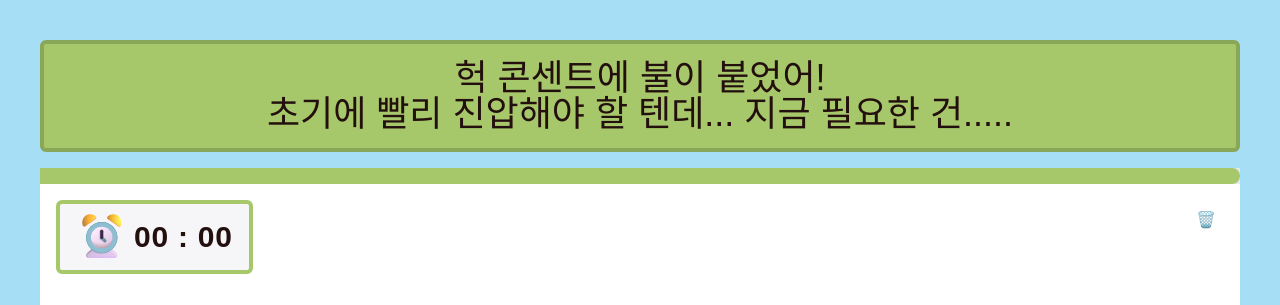
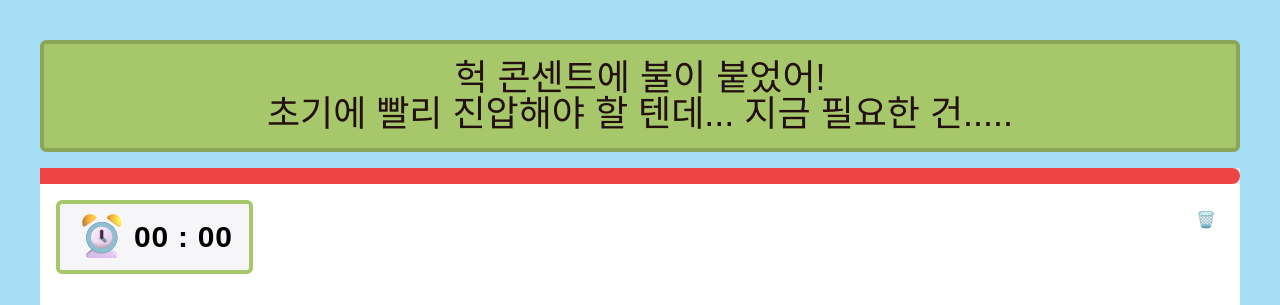
Before and after one commit to mysafedraw/Infra, a Next.js app in the folder frontend/: page /scenario/1/draw in a window 1280 px wide. Shown: the top 305 px of the page. Built offline with nearby package versions, Linux system fonts and the light colour scheme; no server answers; a web font is replaced by a local one.

Commit message:
fix: 새로고침 시 막대 타이머 유지하도록 수정

```diff
--- a/frontend/src/app/scenario/[id]/draw/components/DrawTimer/index.tsx
+++ b/frontend/src/app/scenario/[id]/draw/components/DrawTimer/index.tsx
@@ -1,41 +1,33 @@
 import { useCallback, useEffect, useMemo, useState } from 'react'
 import AlarmClockIcon from '/public/icons/alarm-clock.svg'
 
-const calculateProgress = (
-  endTime: number | null,
-  initialTime: number,
-): number => {
-  if (!endTime) return 100
-  const remaining = Math.max(0, endTime - Date.now())
-  return (remaining / (initialTime * 1000)) * 100
-}
-
 export default function DrawTimer({
-  initialTime,
   handleTimeEnd,
 }: {
-  initialTime: number
   handleTimeEnd?: () => void
 }) {
-  const endTime = useMemo(() => {
-    return Number(localStorage.getItem('endTime')) || null
+  const timeLimit = useMemo(() => {
+    return Number(localStorage.getItem('timeLimit') || 0)
   }, [])
 
-  const getInitialProgress = useCallback(() => {
-    return calculateProgress(endTime, initialTime)
-  }, [endTime, initialTime])
+  const getEndTime = () => Number(localStorage.getItem('endTime') || 0)
 
-  const [progress, setProgress] = useState(getInitialProgress)
-  const [time, setTime] = useState(initialTime)
+  const calculateProgress = useCallback(() => {
+    const remaining = Math.max(0, getEndTime() - Date.now())
+    return (remaining / (timeLimit * 1000)) * 100
+  }, [timeLimit])
+
+  const [progress, setProgress] = useState(calculateProgress())
+  const [time, setTime] = useState(
+    Math.ceil((getEndTime() - Date.now()) / 1000),
+  )
   const [isWarning, setIsWarning] = useState(false)
   const [isBlinking, setIsBlinking] = useState(false)
   const [isTimeEnded, setIsTimeEnded] = useState(false)
 
   const updateProgress = useCallback(() => {
-    if (!endTime) return false
-
-    const remaining = Math.max(0, endTime - Date.now())
-    const newProgress = (remaining / (initialTime * 1000)) * 100
+    const remaining = Math.max(0, getEndTime() - Date.now())
+    const newProgress = (remaining / (timeLimit * 1000)) * 100
     const newTime = Math.ceil(remaining / 1000)
 
     setProgress(newProgress)
@@ -44,12 +36,11 @@ export default function DrawTimer({
 
     if (newProgress <= 0) {
       setIsTimeEnded(true)
-      localStorage.removeItem('endTime')
       handleTimeEnd?.()
       return false
     }
     return true
-  }, [endTime, initialTime, handleTimeEnd])
+  }, [timeLimit, handleTimeEnd])
 
   useEffect(() => {
     if (isTimeEnded) return
--- a/frontend/src/app/scenario/[id]/draw/page.tsx
+++ b/frontend/src/app/scenario/[id]/draw/page.tsx
@@ -30,7 +30,7 @@ export default function Draw() {
   const [question, setQuestion] = useState<string>('...')
   const [isToastShow, setIsToastShow] = useState(false)
   const [label, setLabel] = useState<string>('')
-  const [endTime, setEndTime] = useState<number | null>(null)
+
   const { sendMessage, registerCallback } = useWebSocketContext()
   const { user } = useUser()
 
@@ -39,11 +39,10 @@ export default function Draw() {
   const [isTimeEnded, setIsTimeEnded] = useState(false) // 타이머 종료 상태
   const [hasSentAnswer, setHasSentAnswer] = useState(false) // 답변이 전송되었는지
 
-  // roomId, stageNumber, endTime 가져오기
+  // roomId, stageNumber 가져오기
   useEffect(() => {
     setRoomId(localStorage.getItem('roomId'))
     setStageNumber(localStorage.getItem('stageNumber'))
-    setEndTime(Number(localStorage.getItem('endTime')))
   }, [])
 
   const getParticle = (word: string): string => {
@@ -168,7 +167,7 @@ export default function Draw() {
             )
             // 오답 페이지로 이동
           } else if (response.isCorrect === 'INCORRECT_ANSWER') {
-            router.push(`/scenario/1/step${stageNumber}/fail`)
+            router.push(`/scenario/1/situation/step${stageNumber}/fail`)
             // 오답 상호작용 페이지로 이동
           } else if (response.isCorrect === 'PROHIBITED_ANSWER') {
             router.push(
@@ -208,7 +207,6 @@ export default function Draw() {
           isTimerEnded={isTimeEnded}
         />
         <DrawTimer
-          initialTime={((endTime ?? Date.now()) - Date.now()) / 1000}
           handleTimeEnd={() => {
             setIsTimeEnded(true)
             handleSubmit()
```
